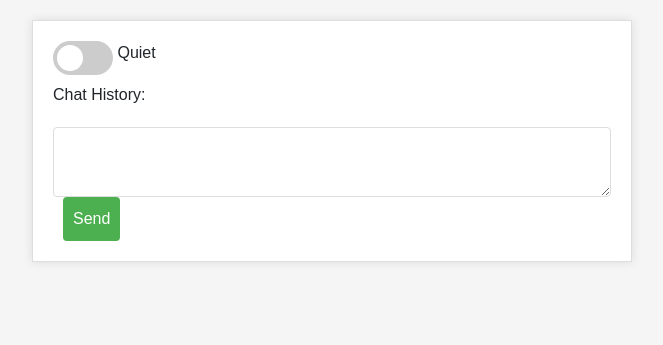
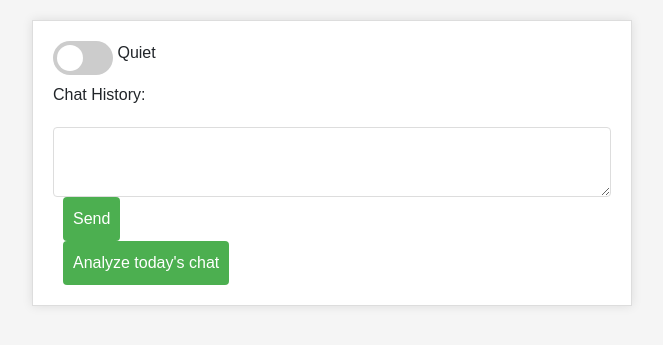
Before and after one commit to amohajerani/interactivediary, a Flask app: template app/templates/chat.html in a window 1280 px wide. Shown: the part 58-403 px from the top of the page, without its empty margins (308-971 px from the left). Run offline with Flask 2, Linux system fonts and the light colour scheme; the template is opened without the code that fills it, so the values that code supplies are empty; some libraries are stand-ins or nearby versions.

```diff
--- a/app/app.py
+++ b/app/app.py
@@ -180,5 +180,11 @@ def subscription_entry(encoded_email, date):
     return render_template('journal-entry-subscription.html', entries=entries, date=date, email=subscription_email)
 
 
+@app.route('/analyze')
+@require_auth
+def analyze():
+    return data.analyze(session['user']['user_id'])
+
+
 if __name__ == "__main__":
     app.run(host="0.0.0.0", port=env.get("PORT", 8000), debug=True)
--- a/app/data.py
+++ b/app/data.py
@@ -223,3 +223,7 @@ def generate_wordcloud():
         if os.path.exists(file_path):
             orm.upload_to_s3(file_path, user_id, today_str)
             os.remove(file_path)
+
+
+def analyze(user_id):
+    return {'success': True}
--- a/app/templates/chat.html
+++ b/app/templates/chat.html
@@ -179,6 +179,11 @@
       <textarea id="message"></textarea>
       <button onclick="sendMessage()">Send</button>
     </div>
+    <div id="analyze">
+      <a href="/analyze">
+        <button>Analyze today's chat</button>
+      </a>
+    </div>
   </div>
   <script>
     let quietMode = false;
@@ -222,6 +227,7 @@
     }
     document.getElementById("history").innerHTML = historyHTML;
   }
+
 </script>
   </body>
 </html>
```
Also changed, not shown: app/templates/analysis.html (added, +7 -0 lines).
